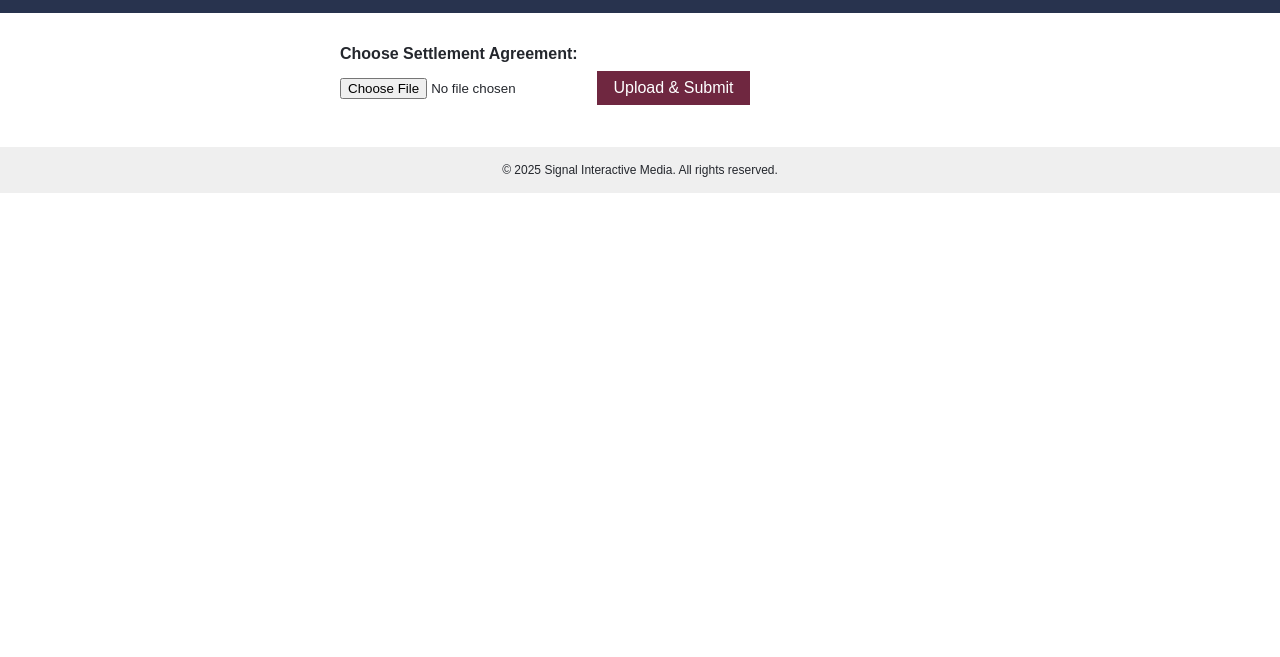
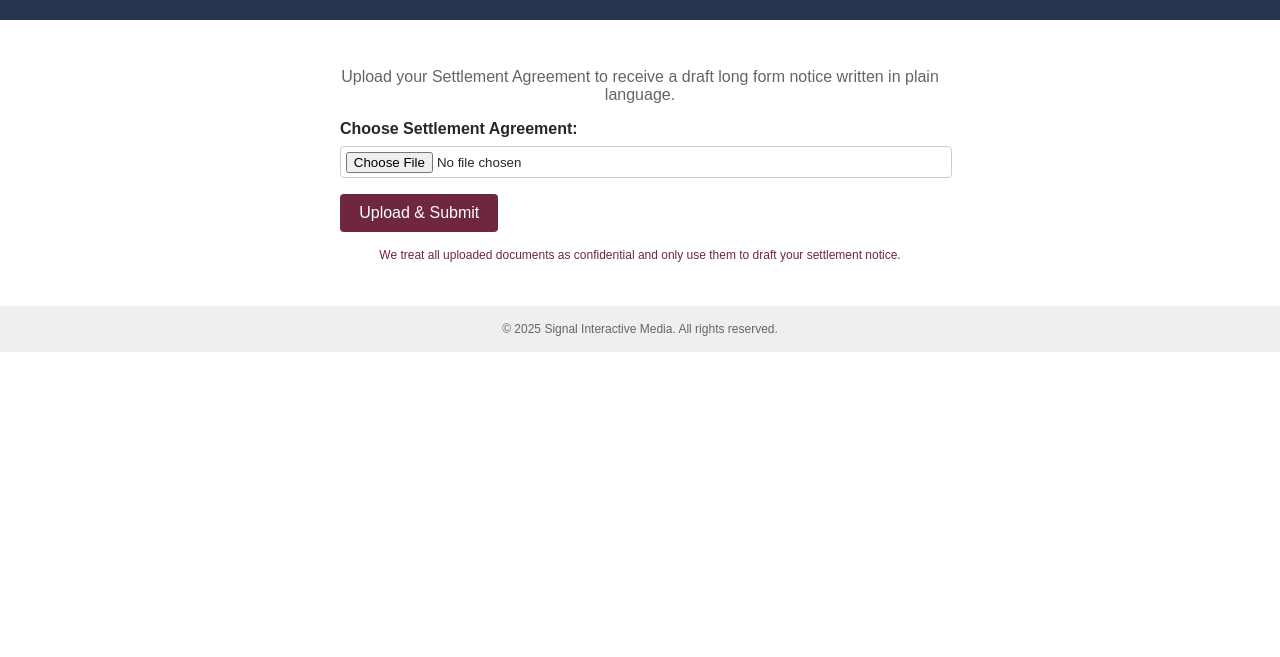
Before and after one commit to Wheaties71/settlement-notice-site, a plain HTML site: page index.html in a window 1280 px wide. Shown: the part 143-800 px from the top of the page. Drawn offline with Linux system fonts and the light colour scheme.

Commit message:
Update index.html

```diff
--- a/index.html
+++ b/index.html
@@ -21,13 +21,19 @@
     }
     h1 {
       color: #F5CB68;
-      font-size: 24px;
+      font-size: 28px;
       margin-top: 1rem;
     }
     main {
       padding: 2rem;
       max-width: 600px;
       margin: auto;
+    }
+    p.description {
+      font-size: 16px;
+      color: #636665;
+      margin-bottom: 1rem;
+      text-align: center;
     }
     label {
       display: block;
@@ -37,20 +43,35 @@
     }
     input[type="file"] {
       margin-bottom: 1rem;
+      width: 100%;
+      padding: 0.3rem;
+      border: 1px solid #ccc;
+      border-radius: 4px;
     }
     button {
       background-color: #6F2740;
       color: #FFFFFF;
-      padding: 0.5rem 1rem;
+      padding: 0.6rem 1.2rem;
       border: none;
+      border-radius: 4px;
+      font-size: 16px;
       cursor: pointer;
-      font-size: 16px;
+    }
+    button:hover {
+      background-color: #5c2138;
     }
     footer {
       background-color: #EFEFEF;
       padding: 1rem;
       text-align: center;
       font-size: 12px;
+      color: #636665;
+    }
+    .disclaimer {
+      font-size: 12px;
+      color: #6F2740;
+      margin-top: 1rem;
+      text-align: center;
     }
   </style>
 </head>
@@ -60,11 +81,17 @@
     <h1>Submit Your Settlement Agreement</h1>
   </header>
   <main>
+    <p class="description">
+      Upload your Settlement Agreement to receive a draft long form notice written in plain language.
+    </p>
     <form action="https://primary-production-5bb2b.up.railway.app/webhook/dffa7dde-c90a-4893-b26c-64869fadd722" method="POST" enctype="multipart/form-data">
       <label for="settlementFile">Choose Settlement Agreement:</label>
       <input type="file" id="settlementFile" name="settlementFile" accept=".pdf,.doc,.docx,.txt" required>
       <button type="submit">Upload & Submit</button>
     </form>
+    <p class="disclaimer">
+      We treat all uploaded documents as confidential and only use them to draft your settlement notice.
+    </p>
   </main>
   <footer>
     &copy; 2025 Signal Interactive Media. All rights reserved.
```
